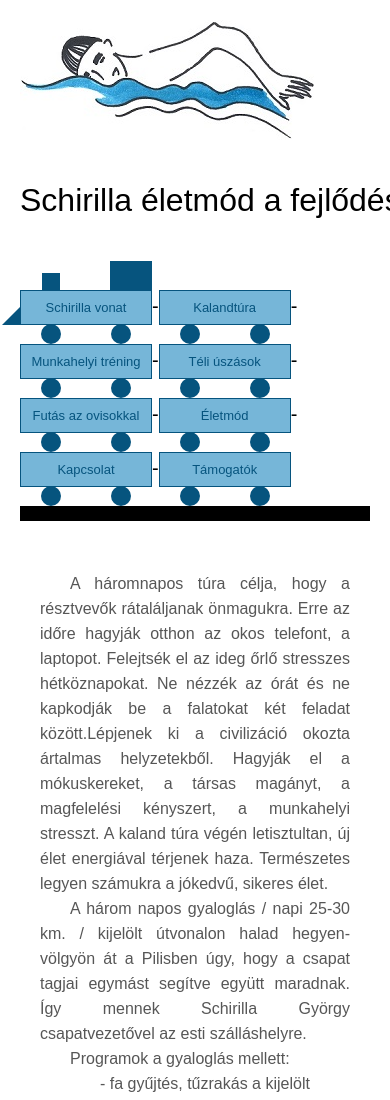
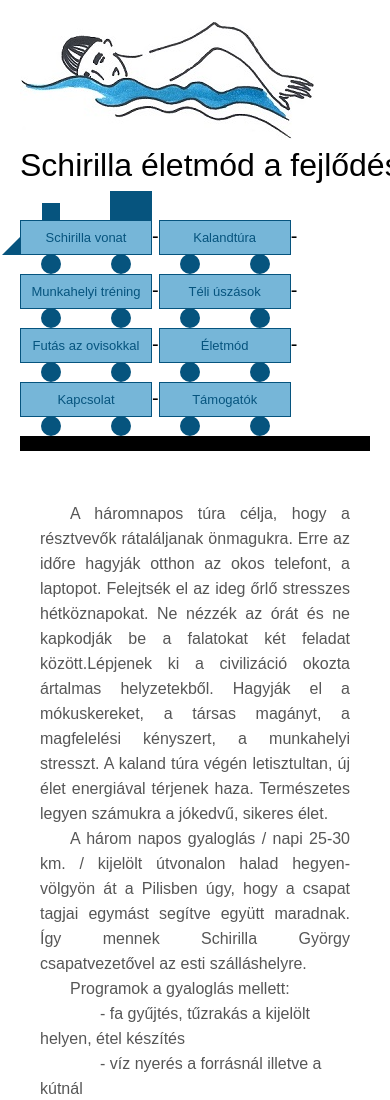
Before and after one commit to benoitrar/Schirilla, a plain HTML site: page index.html in a window 390 px wide. Shown: the top 1100 px of the page. Drawn offline with Linux system fonts and the light colour scheme.

Commit message:
Added media query to decrease space around header text when it's on new line

```diff
--- a/css/schirilla.less
+++ b/css/schirilla.less
@@ -37,15 +37,12 @@ body {
     margin-right: auto;
 }
 
-header {
-    /*min-height: 120px;*/
 h1 {
     line-height: 120px;
     vertical-align: middle;
     font-size: 32px;
     white-space: nowrap;
     display: inline-block;
-    }
 }
 
 .logo-wrapper {
@@ -208,3 +205,10 @@ li:before {
     position: absolute;
     left: -9999px;
 }
+
+@media screen and (max-width: 800px) {
+    h1 {
+        clear: left;
+        line-height: 50px;
+    }
+}
```
Lines whose indentation alone changed are shown as unchanged.
